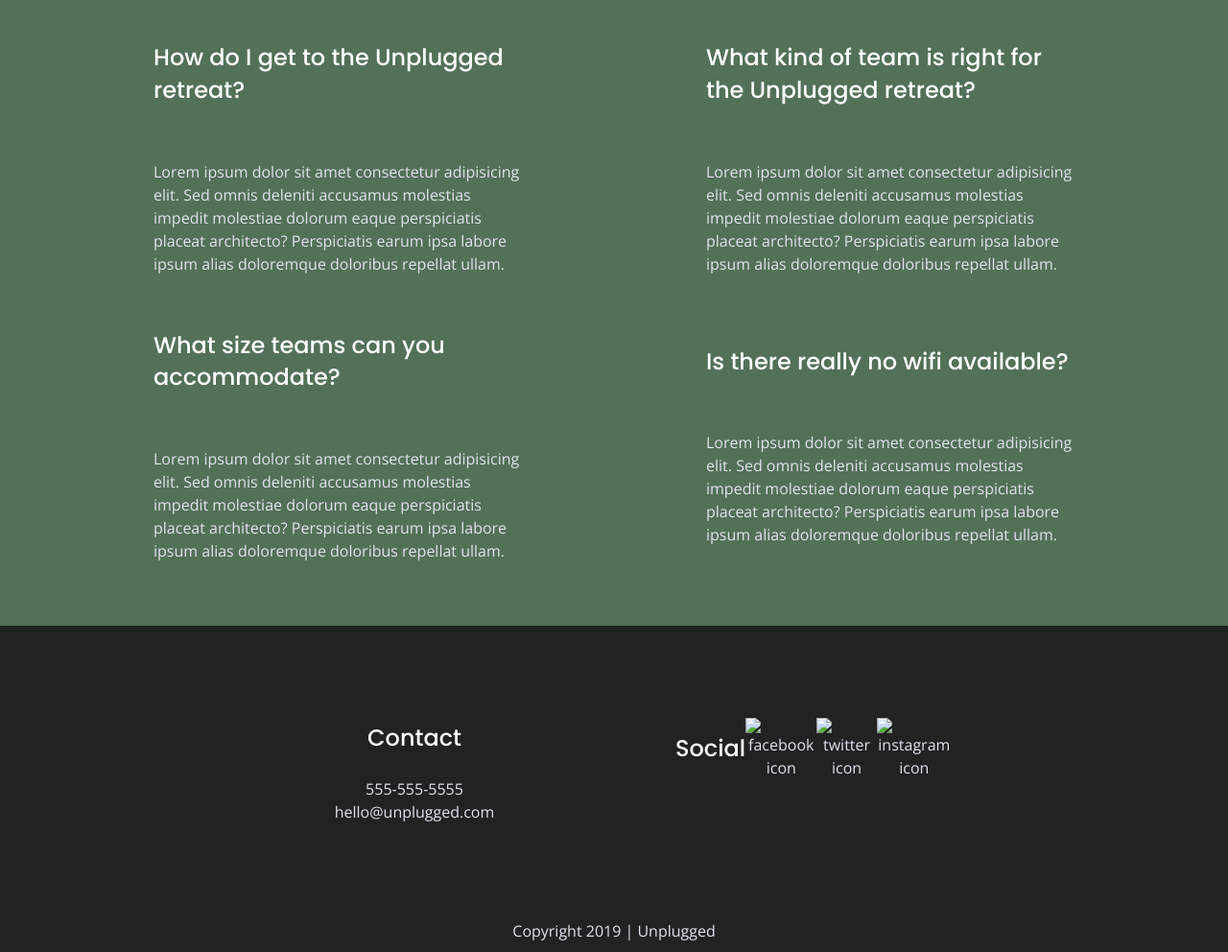
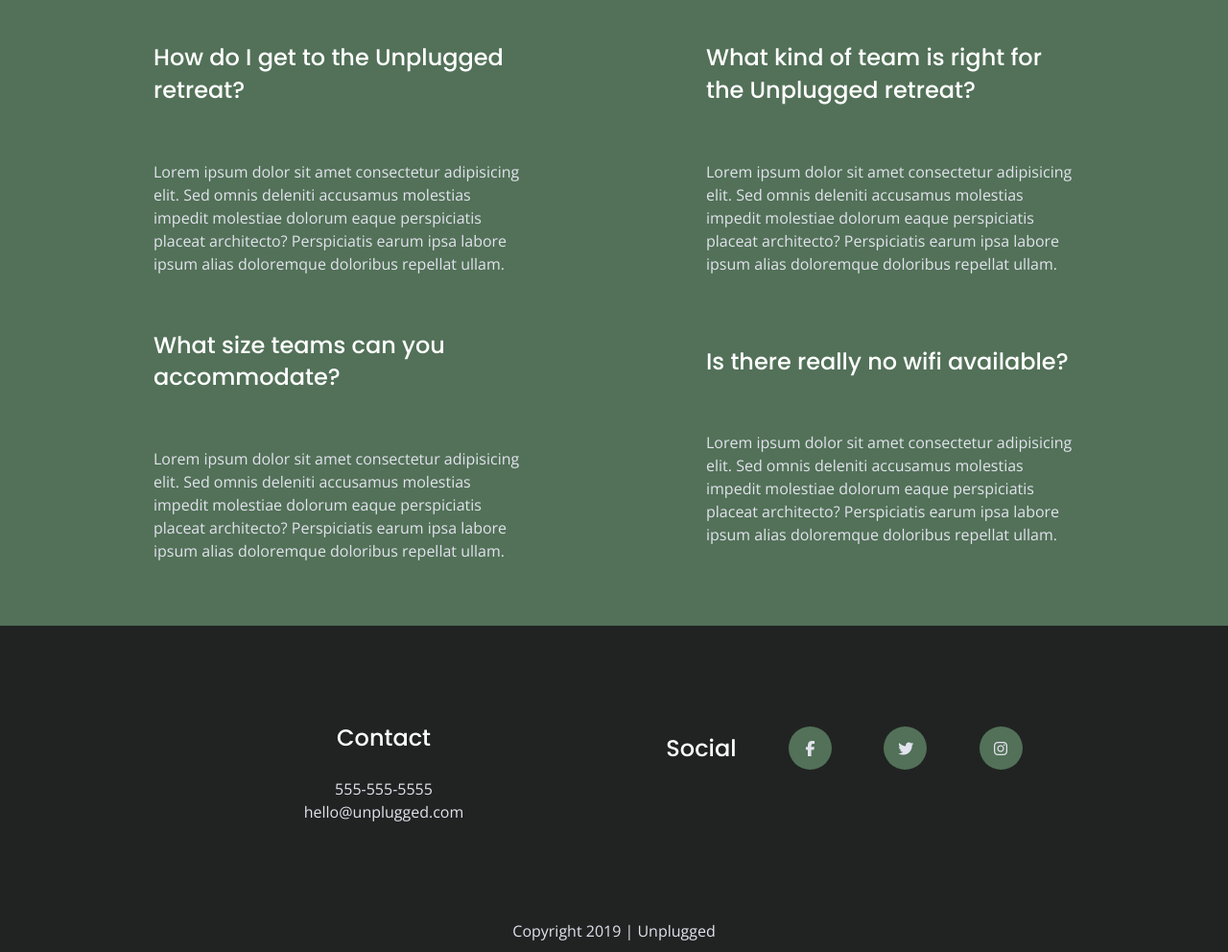
Before and after one commit to kreenan/unplugged-site-206, a plain HTML site: page faqs/index.html in a window 1280 px wide. Shown: the part 229-1221 px from the top of the page at 96% size. Drawn offline with nearby package versions, Linux system fonts and the light colour scheme.

Commit message:
replaced social media img with font awesome icons

```diff
--- a/css/main.css
+++ b/css/main.css
@@ -247,18 +247,27 @@ footer .contact {
   flex-flow: row wrap;
 }*/
 
-/*footer .social {
+/*
+footer .social {
   display: flex;
   justify-content: center;
   align-items: center;
   flex-direction: column;
-}
-*/
+} */
+
 
 footer .social-icons {
   display: flex;
   justify-content: space-evenly;
   align-items: center;
+}
+
+footer i {
+  background: rgb(82, 113, 88);
+  border-radius: 50%;
+  padding: 15px;
+  height: 15px;
+  width: 15px;
 }
 
 footer .social-icons p {
@@ -269,6 +278,7 @@ footer .social-icons p {
 
 footer .copyright {
   margin-bottom: 10px;
+  width: 100%;
 }
 
 /* HERO AREA - HOMEPAGE */
@@ -649,7 +659,7 @@ aside .content-wrapper .form {
 }
 
 .features figure {
-  width: 30%;
+  /* width: 30%; */
   display: flex;
   justify-content: center;
   align-items: center;
@@ -735,7 +745,7 @@ footer .social {
 } */
 
 footer .copyright {
-  width: 30%;
+  width: 100%;
 }
 
 /* =========================
@@ -863,6 +873,21 @@ FAQ PAGE
   padding-right: 20px;
 }
 
+
+/* FOOTER */
+
+footer .contact {
+  flex-basis: 50%;
+}
+
+footer .social {
+  flex-basis: 50%;
+}
+
+footer .copyright {
+  width: 100%;
+}
+
 /* ==============
 ABOUT PAGE
 ================= */
--- a/faqs/index.html
+++ b/faqs/index.html
@@ -82,9 +82,15 @@
             <div class="social">
               <div class="social-icons">
                 <h3>Social</h3>
-                <p><a href="https://www.facebook.com" target="_blank"><img src="" alt="facebook icon"></a> </p>
-                <p><a href="https://www.twitter.com" target="_blank"><img src="" alt="twitter icon"></a></p>
-                <p><a href="https://www.instagram.com" target="_blank"><img src="" alt="instagram icon"></a></p>
+                <p>
+                    <a href="https://www.facebook.com" target="_blank"><i class="fab fa-facebook-f"></i></a>
+                  </p>
+                  <p>
+                    <a href="https://www.twitter.com" target="_blank"><i class="fab fa-twitter"></i></a>
+                  </p>
+                  <p>
+                    <a href="https://www.instagram.com" target="_blank"><i class="fab fa-instagram"></i></a>
+                  </p>
               </div>
             </div>
           </div> <!-- footer content ends-->
```
Also changed, not shown: about/index.html (+9 -3 lines), index.html (+9 -3 lines).
